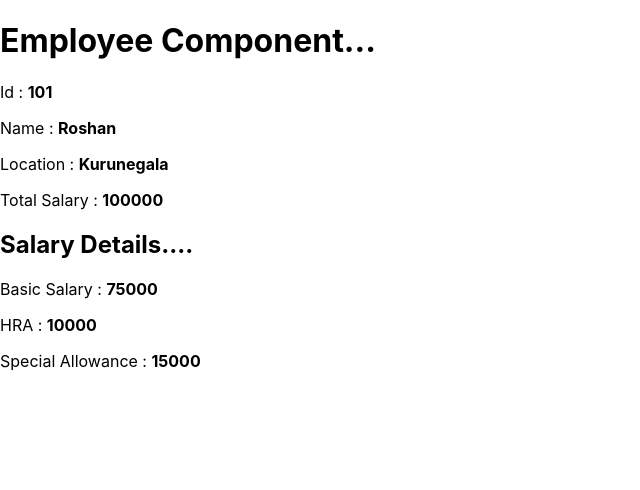
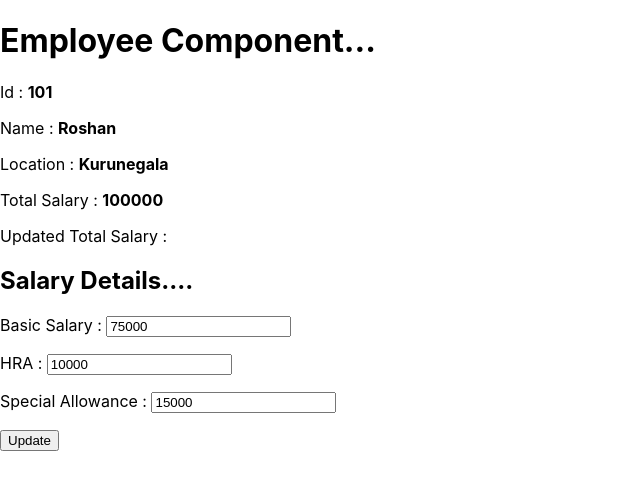
Before and after one commit to udshanu/ReactJsUsingJavaScriptFiles, a React (Create React App) app in the folder React.AspNetCoreLatest/React.AspNetCoreLatest/reactdemo/: page / in a window 1280 px wide. Shown: the top 490 px of the page, without its empty margins (0-640 px from the left). Built offline with nearby package versions, Linux system fonts and the light colour scheme.

Commit message:
Interaction between React Component(Child to Parent using "Callback" function)

```diff
--- a/React.AspNetCoreLatest/React.AspNetCoreLatest/reactdemo/src/index.js
+++ b/React.AspNetCoreLatest/React.AspNetCoreLatest/reactdemo/src/index.js
@@ -2,7 +2,7 @@ import React from 'react';
 import ReactDOM from 'react-dom';
 import './index.css';
 
-////------------Interaction between React Component(Parent to Child using Properties)--------//////////
+////------------Interaction between React Component(Child to Parent using "Callback" function)--------//////////
 //There are 3 types of interaction,
 //1.Parent to Child.
 //2.Child to Parent.
@@ -12,6 +12,13 @@ import './index.css';
 class Employee extends React.Component {
     constructor(props) {
         super(props);
+        this.state = {
+            updatedSalary:null
+        }
+    }
+
+    getUpdatedSalary = (salary) => {
+        this.setState({ updatedSalary: salary});
     }
 
     render() {
@@ -29,7 +36,10 @@ class Employee extends React.Component {
             <p>
                 <label>Total Salary : <b>{this.props.Salary}</b></label>
             </p>
-            <Salary BasicSalary={this.props.BasicSalary} HRA={this.props.HRA} SpecialAllowance={this.props.SpecialAllowance}></Salary>
+            <p>
+                <label>Updated Total Salary : <b>{this.state.updatedSalary}</b></label>
+            </p>
+            <Salary BasicSalary={this.props.BasicSalary} HRA={this.props.HRA} SpecialAllowance={this.props.SpecialAllowance} OnSalaryChanged={this.getUpdatedSalary}></Salary>
         </div>
     }
 
@@ -38,20 +48,31 @@ class Employee extends React.Component {
 class Salary extends React.Component {
     constructor(props) {
         super(props);
+        this.state = {
+            basic: this.props.BasicSalary,
+            hra: this.props.HRA,
+            sa: this.props.SpecialAllowance
+        }
+    }
+
+    updateSalary = () => {
+        let salary = parseInt(this.refs.basic.value) + parseInt(this.refs.hra.value) + parseInt(this.refs.salary.value);
+        this.props.OnSalaryChanged(salary); //This is a callback function.
     }
 
     render() {
         return <div>
             <h2>Salary Details....</h2>
             <p>
-                <label>Basic Salary : <b>{this.props.BasicSalary}</b></label>
+                <label>Basic Salary : <input type="text" ref="basic" defaultValue={this.state.basic}></input></label>
             </p>
             <p>
-                <label>HRA : <b>{this.props.HRA}</b></label>
+                <label>HRA : <input type="text" ref="hra" defaultValue={this.state.hra}></input></label>
             </p>
             <p>
-                <label>Special Allowance : <b>{this.props.SpecialAllowance}</b></label>
+                <label>Special Allowance : <input type="text" ref="salary" defaultValue={this.state.sa}></input></label>
             </p>
+            <button onClick={this.updateSalary}>Update</button>
         </div>
     }
 }
```
